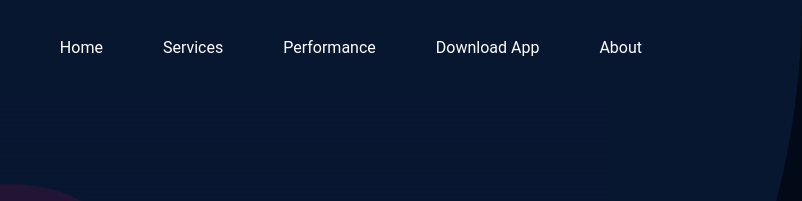
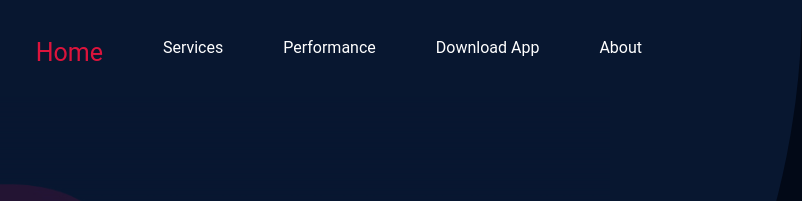
Before and after one commit to michaelrodas/frontendSample, a plain HTML site: page index.html in a window 1280 px wide. In both pictures the pointer is over the item "Home". Shown: the top 201 px of the page, 478-1280 px from the left. Drawn offline with Linux system fonts and the light colour scheme.

Commit message:
hover added to list menu

```diff
--- a/css/style.css
+++ b/css/style.css
@@ -90,6 +90,12 @@ header nav li{
 ul{
     display: inline-flex;
 }
+li:hover{
+    color: crimson;
+    font-size: 25px;
+    transition: color 2s;
+    transition: font-size 1s;
+}
 header .logo_main{
     height: 100px;
     margin-left: 120px;
```
